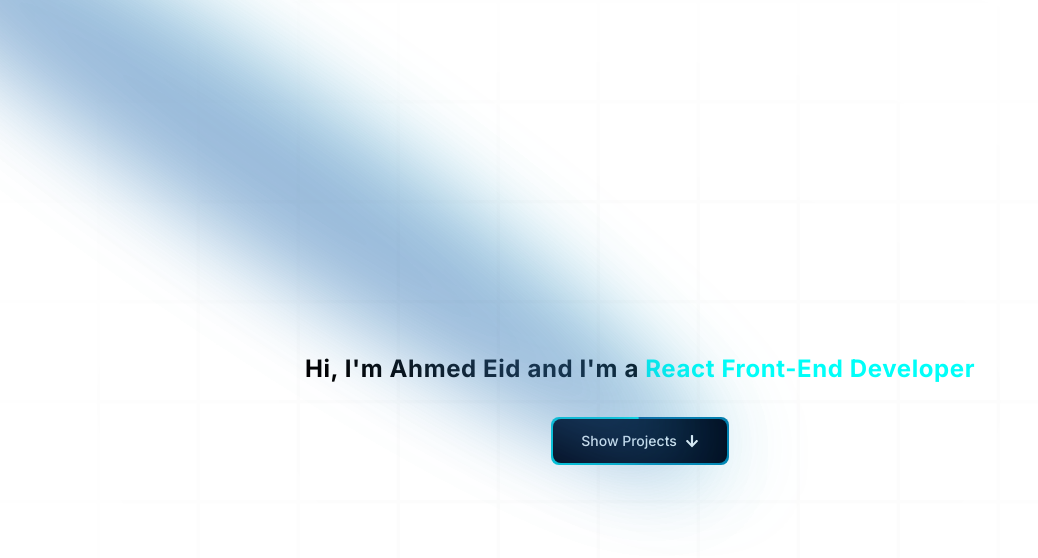
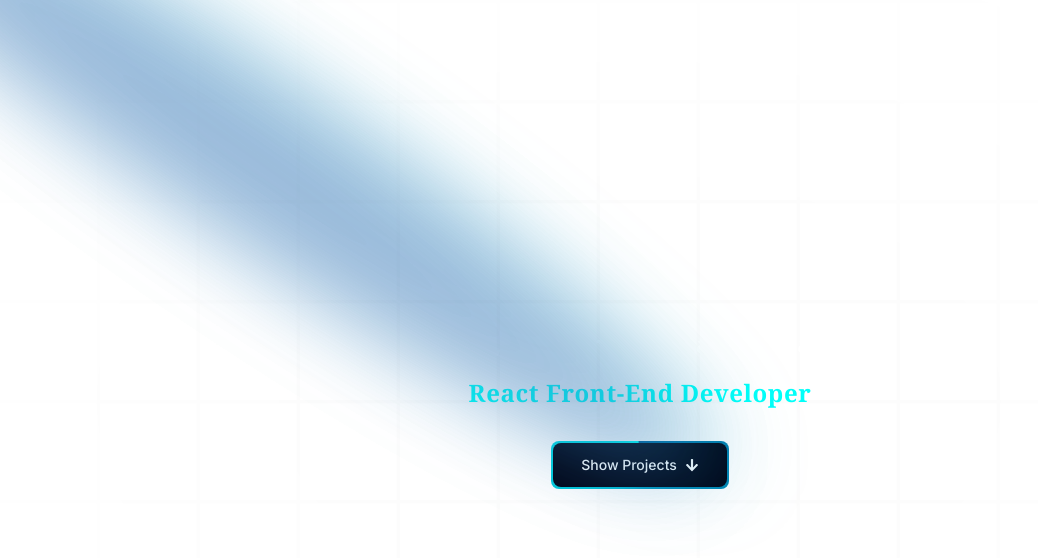
Before and after one commit to AhmedEid2504/ahmed-eid, a Next.js app: page / in a window 1280 px wide. Shown: the top 558 px of the page, without its empty margins (0-1038 px from the left). Built offline with nearby package versions, Linux system fonts and the light colour scheme.

Commit message:
add custom types for text generator to add the needed color for the text and the family

```diff
--- a/components/Hero.tsx
+++ b/components/Hero.tsx
@@ -31,7 +31,15 @@
             <div className='absolute w-screen h-screen top-0 left-0 flex flex-col justify-center items-center'>
                 <div className='max-w-[89vw]'>
                     <TextGenerateEffect
-                        words='Hi, I&apos;m Ahmed Eid and I&apos;m a React Front-End Developer'
+                        words='Hi, I&apos;m Ahmed Eid and I&apos;m a'
+                        textColor='text-white'
+                        textFamily='font-sans'
+                        className='text-3xl md:text-4xl lg:text-5xl text-center'
+                    />
+                    <TextGenerateEffect
+                        words='React Front-End Developer'
+                        textColor='text-clr_1'
+                        textFamily='font-serif'
                         className='text-3xl md:text-4xl lg:text-5xl text-center'
                     />
                 </div>
--- a/components/ui/TextGenerateEffect.tsx
+++ b/components/ui/TextGenerateEffect.tsx
@@ -3,13 +3,19 @@
 import { motion, stagger, useAnimate } from "framer-motion";
 import { cn } from "@/utils/cn";
 
+type TextGenerateEffectProps = {
+  words: string;
+  textColor: string;
+  textFamily?: string;
+  className?: string;
+};
+
 export const TextGenerateEffect = ({
   words,
+  textColor,
+  textFamily,
   className,
-}: {
-  words: string;
-  className?: string;
-}) => {
+}: TextGenerateEffectProps ) => {
   const [scope, animate] = useAnimate();
   let wordsArray = words.split(" ");
   useEffect(() => {
@@ -32,7 +38,6 @@
           return (
             <motion.span
               key={word + idx}
-              className={`${idx > 6 ? 'text-clr_1' : 'dark:text-white  text-black'} opacity-0`}
             >
               {word}{" "}
             </motion.span>
@@ -45,7 +50,7 @@
   return (
     <div className={cn("font-bold", className)}>
       <div className="mt-4">
-        <div className=" dark:text-white text-black text-2xl leading-snug tracking-wide">
+        <div className={`text-2xl leading-snug tracking-wide ${textColor} ${textFamily}`}>
           {renderWords()}
         </div>
       </div>
```
